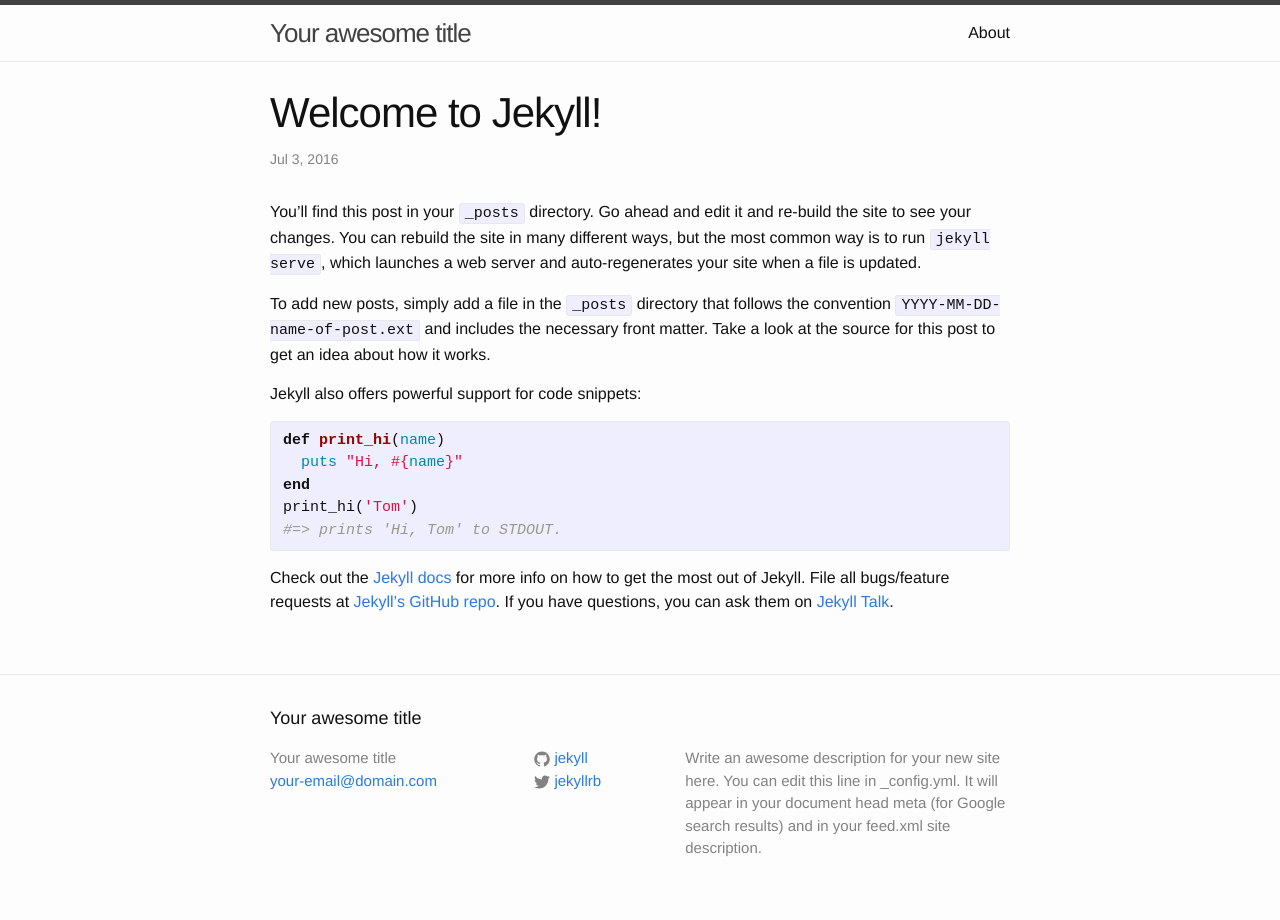
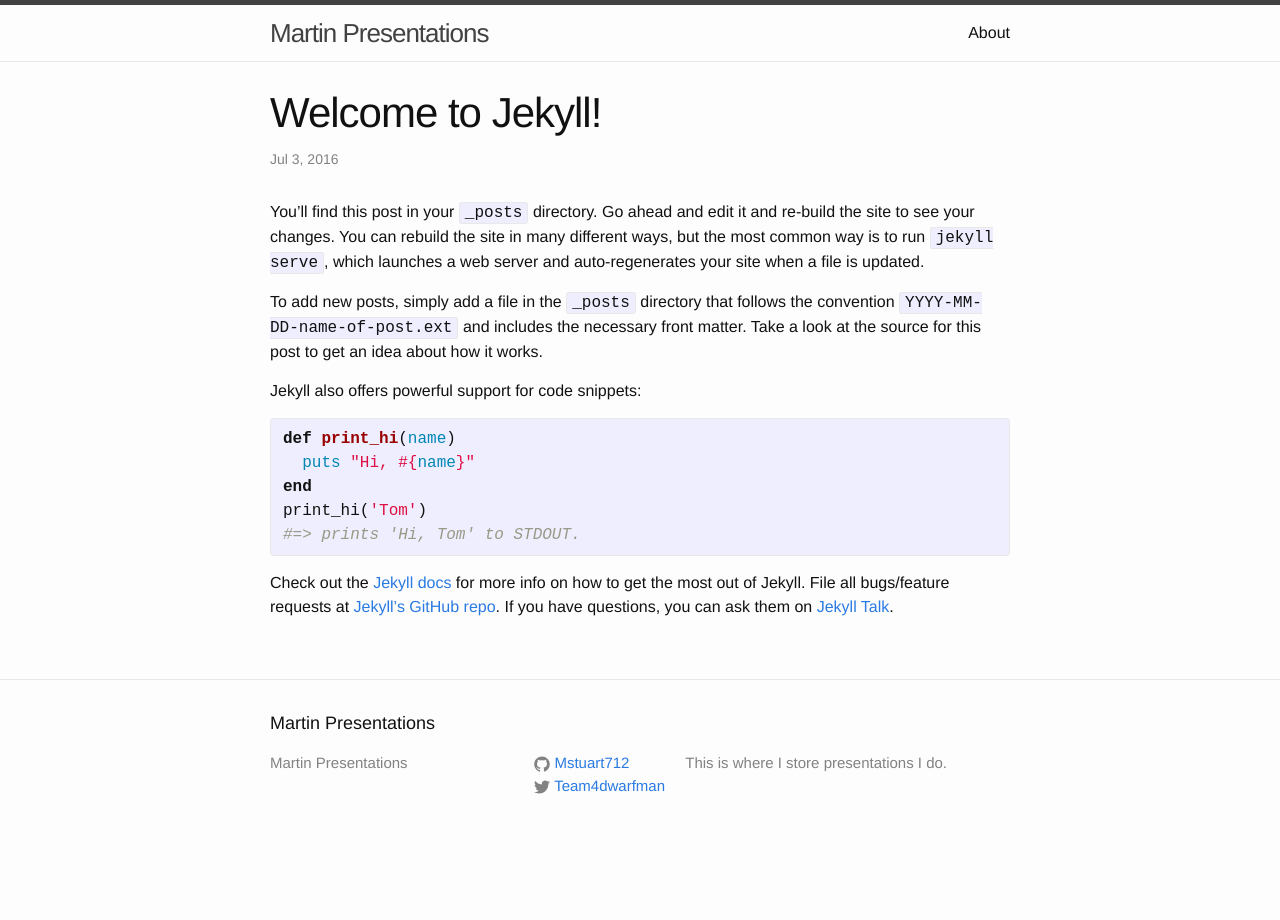
Before and after one commit to Mstuart712/Mstuart712.github.io, a Jekyll site: the page built from _posts/2016-07-03-welcome-to-jekyll.markdown, in a window 1280 px wide. Built offline with Jekyll 4.4.1, drawn with Linux system fonts in a browser that asks for light colours.

Commit message:
added post for sass presentation

```diff
--- a/_config.yml
+++ b/_config.yml
@@ -6,16 +6,14 @@
 # 'jekyll serve'. If you change this file, please restart the server process.
 
 # Site settings
-title: Your awesome title
-email: your-email@domain.com
+title: Martin Presentations
+email: No email
 description: > # this means to ignore newlines until "baseurl:"
-  Write an awesome description for your new site here. You can edit this
-  line in _config.yml. It will appear in your document head meta (for
-  Google search results) and in your feed.xml site description.
+  This is where I store presentations I do.
 baseurl: "" # the subpath of your site, e.g. /blog
 url: "http://yourdomain.com" # the base hostname & protocol for your site
-twitter_username: jekyllrb
-github_username:  jekyll
+twitter_username: Team4dwarfman
+github_username:  Mstuart712
 port: 4444
 
 # Build settings
--- a/_includes/footer.html
+++ b/_includes/footer.html
@@ -8,7 +8,6 @@
       <div class="footer-col footer-col-1">
         <ul class="contact-list">
           <li>{{ site.title }}</li>
-          <li><a href="mailto:{{ site.email }}">{{ site.email }}</a></li>
         </ul>
       </div>
 
--- a/_sass/_base.scss
+++ b/_sass/_base.scss
@@ -129,7 +129,7 @@
  */
 pre,
 code {
-    font-size: 15px;
+    font-size: em(15);
     border: 1px solid $grey-color-light;
     border-radius: 3px;
     background-color: #eef;
@@ -172,7 +172,16 @@
     }
 }
 
+/**
+ * Functions
+ */
 
+//Pixels to em
+$browser-context: 16;
+
+@function em($pixels, $context: $browser-context) {
+  @return #{$pixels/$context}em;
+}
 
 /**
  * Clearfix
--- a/_sass/_layout.scss
+++ b/_sass/_layout.scss
@@ -217,26 +217,26 @@
     margin-bottom: $spacing-unit;
 
     h2 {
-        font-size: 32px;
+        font-size: em(32);
 
         @include media-query($on-laptop) {
-            font-size: 28px;
+            font-size: em(28);
         }
     }
 
     h3 {
-        font-size: 26px;
+        font-size: em(26);
 
         @include media-query($on-laptop) {
-            font-size: 22px;
+            font-size: em(22);
         }
     }
 
     h4 {
-        font-size: 20px;
+        font-size: em(20);
 
         @include media-query($on-laptop) {
-            font-size: 18px;
+            font-size: em(18);
         }
     }
 }
--- /dev/null
+++ b/_sass/_sass-presentation.scss
@@ -0,0 +1 @@
+//test
--- a/css/main.scss
+++ b/css/main.scss
@@ -43,11 +43,8 @@
     }
 }
 
-
-
 // Import partials from `sass_dir` (defaults to `_sass`)
-@import
-        "base",
-        "layout",
-        "syntax-highlighting"
-;
+@import "base";
+@import "layout";
+@import "syntax-highlighting";
+@import "sass-presentation";
```
Also changed, not shown: _posts/2016-07-03-sass-presentation.markdown (added, +43 -0 lines).
